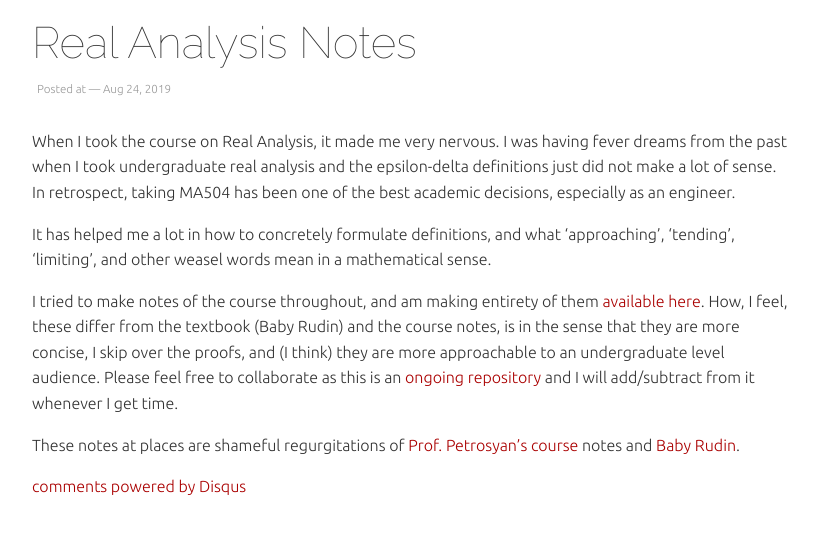
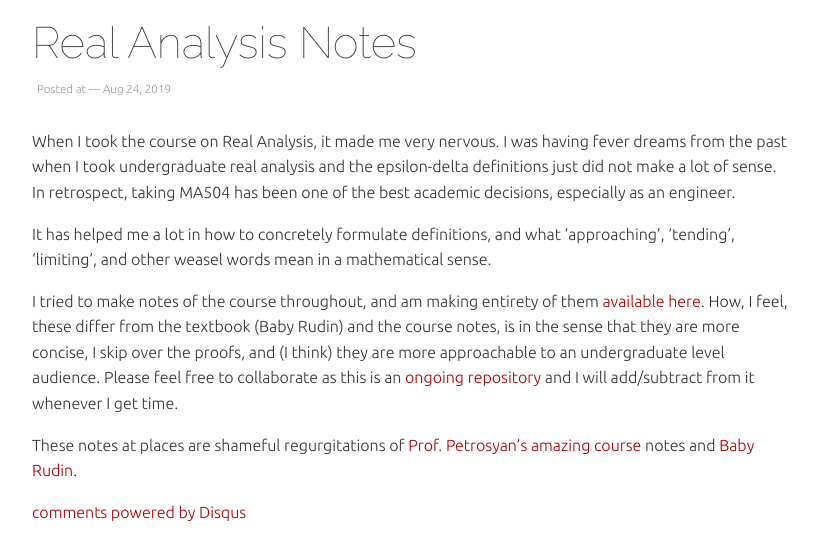
Before and after one commit to omanshuthapliyal/blog, a plain HTML site: page posts/my-real-notes/index.html in a window 1280 px wide. Shown: the part 222-782 px from the top of the page, without its empty margins (228-1046 px from the left). Drawn offline with nearby package versions, Linux system fonts and the light colour scheme; some packages are replaced by stand-ins of ours.

Commit message:
Committing to HTML front end for the blog

```diff
--- a/posts/my-real-notes/index.html
+++ b/posts/my-real-notes/index.html
@@ -63,7 +63,7 @@ It has helped me a lot in how to concretely formulate definitions, and what &lsq
 How, I feel, these differ from the textbook (Baby Rudin) and the course notes, is in the sense that they are more concise, I skip over the proofs, and (I think) they are more approachable to an undergraduate level audience.
 Please feel free to collaborate as this is an <a href="https://github.com/omanshuthapliyal/Real-Analysis-Notes">ongoing repository</a> and I will add/subtract from it whenever I get time.</p>
 
-<p>These notes at places are shameful regurgitations of <a href="https://www.math.purdue.edu/~arshak/S19/MA504/">Prof. Petrosyan&rsquo;s course</a> notes and <a href="https://www.amazon.com/Principles-Mathematical-Analysis-Rudin/dp/1259064786/ref=sr_1_1?keywords=real+analysis+rudin&amp;qid=1566672781&amp;s=gateway&amp;sr=8-1">Baby Rudin</a>.</p>
+<p>These notes at places are shameful regurgitations of <a href="https://www.math.purdue.edu/~arshak/S19/MA504/">Prof. Petrosyan&rsquo;s amazing course</a> notes and <a href="https://www.amazon.com/Principles-Mathematical-Analysis-Rudin/dp/1259064786/ref=sr_1_1?keywords=real+analysis+rudin&amp;qid=1566672781&amp;s=gateway&amp;sr=8-1">Baby Rudin</a>.</p>
 
 		</div><div id="disqus_thread"></div>
 <script type="text/javascript">
```
